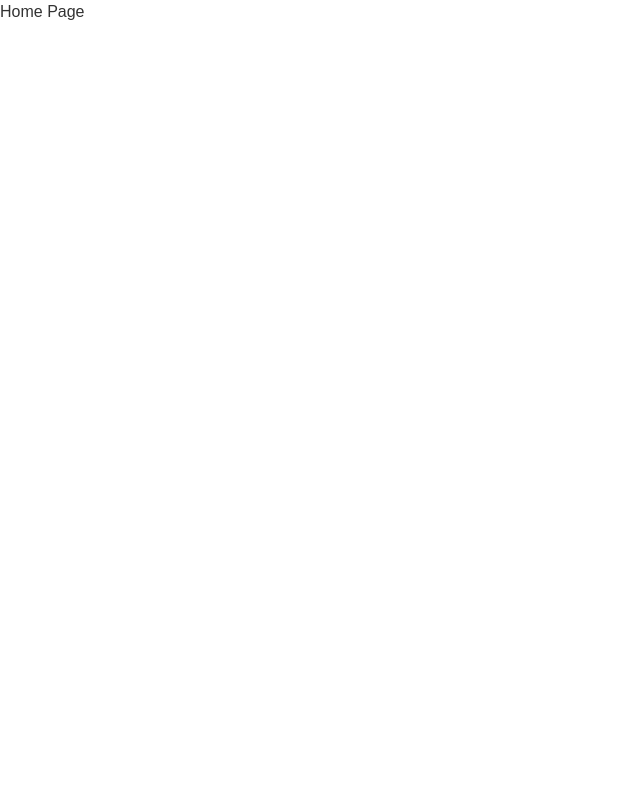
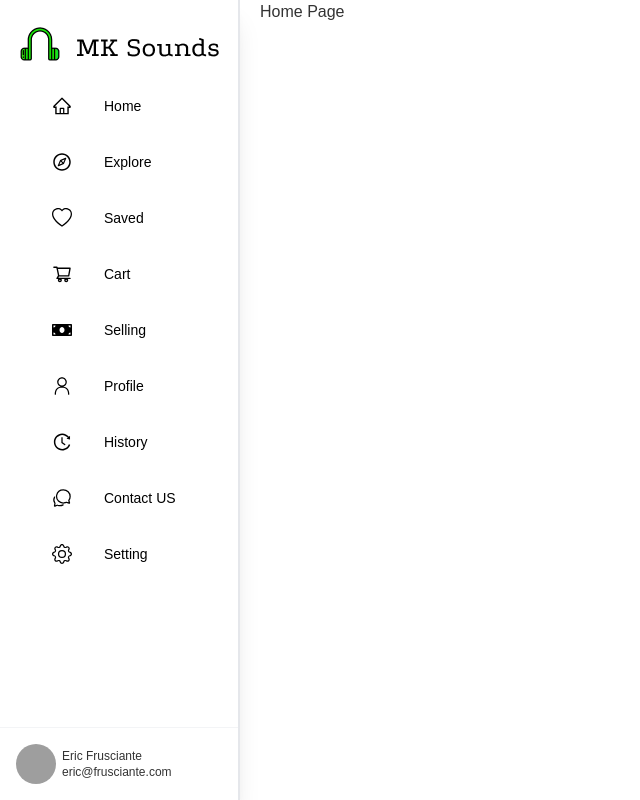
Before and after one commit to ismailjosim/masterkey-task-frontend, a React (Create React App) app: page / in a window 1280 px wide. Shown: the whole page, without its empty margins (0-640 px from the left). Built offline with nearby package versions, Linux system fonts and the light colour scheme; grey boxes are pictures that could not be loaded.

Commit message:
Add side navigation bar

```diff
--- a/src/layouts/Footer.js
+++ /dev/null
@@ -1,11 +0,0 @@
-import React from 'react';
-
-const Footer = () => {
-    return (
-        <div>
-
-        </div>
-    );
-};
-
-export default Footer;
--- a/src/layouts/Header.js
+++ b/src/layouts/Header.js
@@ -1,10 +1,81 @@
 import React from 'react';
+import logo from '../assets/logo.png';
+import { Link } from 'react-router-dom';
+import { AiOutlineCompass, AiOutlineHistory, AiOutlineHome, AiOutlineShoppingCart } from 'react-icons/ai'
+import { BsGear, BsHeart } from 'react-icons/bs'
+import { FaMoneyBill } from 'react-icons/fa'
+import { RxPerson } from 'react-icons/rx'
+import { IoChatbubblesOutline } from 'react-icons/io5'
 
 const Header = () => {
     return (
-        <div>
+        <div className="flex flex-col justify-between h-screen bg-white shadow-xl border-r-2">
+            <div className="px-4 py-6">
+                <h2 className="flex justify-center items-center">
+                    <img src={ logo } alt="" />
+                </h2>
+                <nav aria-label="Main Nav" className="flex flex-col mt-6 ml-5 space-y-5 text-xl font-medium">
+                    <Link to="/" className="flex items-center gap-5 px-4 py-2 text-black hover:border-l-8 border-primary transition-all ease-in-out duration-100 hover:border-l-8 border-primary transition-all ease-in-out duration-100">
+                        <AiOutlineHome />
+                        <span className="ml-3 text-sm font-medium">Home</span>
+                    </Link>
+                    <Link to="/" className="flex items-center gap-5 px-4 py-2 text-black hover:border-l-8 border-primary transition-all ease-in-out duration-100">
+                        <AiOutlineCompass />
+                        <span className="ml-3 text-sm font-medium">Explore</span>
+                    </Link>
+                    <Link to="/" className="flex items-center gap-5 px-4 py-2 text-black hover:border-l-8 border-primary transition-all ease-in-out duration-100">
+                        <BsHeart />
+                        <span className="ml-3 text-sm font-medium">Saved</span>
+                    </Link>
+                    <Link to="/" className="flex items-center gap-5 px-4 py-2 text-black hover:border-l-8 border-primary transition-all ease-in-out duration-100">
+                        <AiOutlineShoppingCart />
+                        <span className="ml-3 text-sm font-medium">Cart</span>
+                    </Link>
+                    <Link to="/" className="flex items-center gap-5 px-4 py-2 text-black hover:border-l-8 border-primary transition-all ease-in-out duration-100">
+                        <FaMoneyBill />
+                        <span className="ml-3 text-sm font-medium">Selling</span>
+                    </Link>
+                    <Link to="/" className="flex items-center gap-5 px-4 py-2 text-black hover:border-l-8 border-primary transition-all ease-in-out duration-100">
+                        <RxPerson />
+                        <span className="ml-3 text-sm font-medium">Profile</span>
+                    </Link>
+                    <Link to="/" className="flex items-center gap-5 px-4 py-2 text-black hover:border-l-8 border-primary transition-all ease-in-out duration-100">
+                        <AiOutlineHistory />
+                        <span className="ml-3 text-sm font-medium">History</span>
+                    </Link>
+                    <Link to="/" className="flex items-center gap-5 px-4 py-2 text-black hover:border-l-8 border-primary transition-all ease-in-out duration-100">
+                        <IoChatbubblesOutline />
+                        <span className="ml-3 text-sm font-medium">Contact US</span>
+                    </Link>
+                    <Link to="/" className="flex items-center gap-5 px-4 py-2 text-black hover:border-l-8 border-primary transition-all ease-in-out duration-100">
+                        <BsGear />
+                        <span className="ml-3 text-sm font-medium">Setting</span>
+                    </Link>
+                </nav>
+            </div>
 
+            <div className="sticky inset-x-0 bottom-0 border-t border-gray-100">
+                <a
+                    href="#"
+                    className="flex items-center p-4 bg-white shrink-0 hover:bg-gray-50"
+                >
+                    <img
+                        alt="Man"
+                        src="https://images.unsplash.com/photo-1600486913747-55e5470d6f40?ixlib=rb-1.2.1&ixid=MnwxMjA3fDB8MHxwaG90by1wYWdlfHx8fGVufDB8fHx8&auto=format&fit=crop&w=1770&q=80"
+                        className="object-cover w-10 h-10 rounded-full"
+                    />
+
+                    <div className="ml-1.5">
+                        <p className="text-xs">
+                            <strong className="block font-medium">Eric Frusciante</strong>
+
+                            <span> eric@frusciante.com </span>
+                        </p>
+                    </div>
+                </a>
+            </div>
         </div>
+
     );
 };
 
--- a/src/layouts/Main.js
+++ b/src/layouts/Main.js
@@ -1,15 +1,18 @@
 import React from 'react';
 import { Outlet } from 'react-router-dom';
-import Footer from './Footer';
+
 import Header from './Header';
 
 const Main = () => {
     return (
-        <>
-            <Header />
-            <Outlet />
-            <Footer />
-        </>
+        <div className='grid grid-cols-5 gap-5'>
+            <div>
+                <Header />
+            </div>
+            <div>
+                <Outlet />
+            </div>
+        </div>
     );
 };
 
--- a/tailwind.config.js
+++ b/tailwind.config.js
@@ -8,13 +8,13 @@ module.exports = {
       {
         mytheme: {
 
-          "primary": "#029E9D",
+          "primary": "#09FB5B",
 
           "secondary": "#FDC703",
 
-          "accent": "#263A49",
+          "accent": "#42990D",
 
-          "neutral": "#777777",
+          "neutral": "#076969",
 
           "base-100": "#FFFFFF",
 
```
Also changed, not shown: src/assets/logo.png (added).
